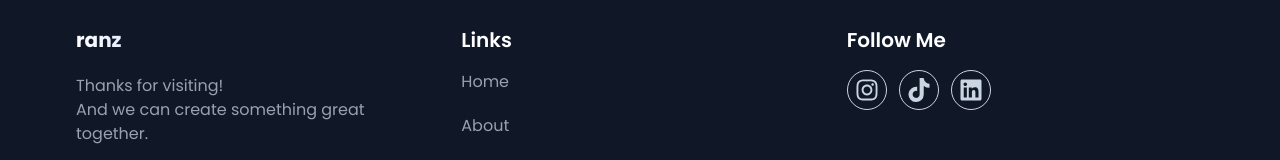
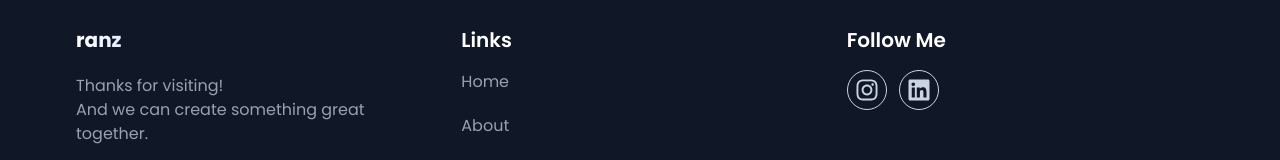
Before and after one commit to ranzxx/portfolio-web-rangga, a React (Vite) app: page / in a window 1280 px wide. Shown: the part 3228-3388 px from the top of the page. Built offline with nearby package versions, Linux system fonts and the light colour scheme.

Commit message:
delete tiktok icon

```diff
--- a/src/components/Footer.jsx
+++ b/src/components/Footer.jsx
@@ -45,14 +45,6 @@ const Footer = () => {
                 <FaInstagram className="size-6" />
               </a>
               <a
-                href="https://www.tiktok.com/@usrname__0?is_from_webapp=1&sender_device=pc"
-                target="_blank"
-                rel="noopener noreferrer"
-                className="group w-10 h-10 rounded-full flex justify-center items-center border border-slate-300 text-slate-300 hover:border-black hover:bg-black active:bg-black active:border-black hover:text-white transition-all duration-300"
-              >
-                <FaTiktok className="size-6" />
-              </a>
-              <a
                 href="https://www.linkedin.com/in/rangga-nafie-b736b7379"
                 target="_blank"
                 rel="noopener noreferrer"
```
